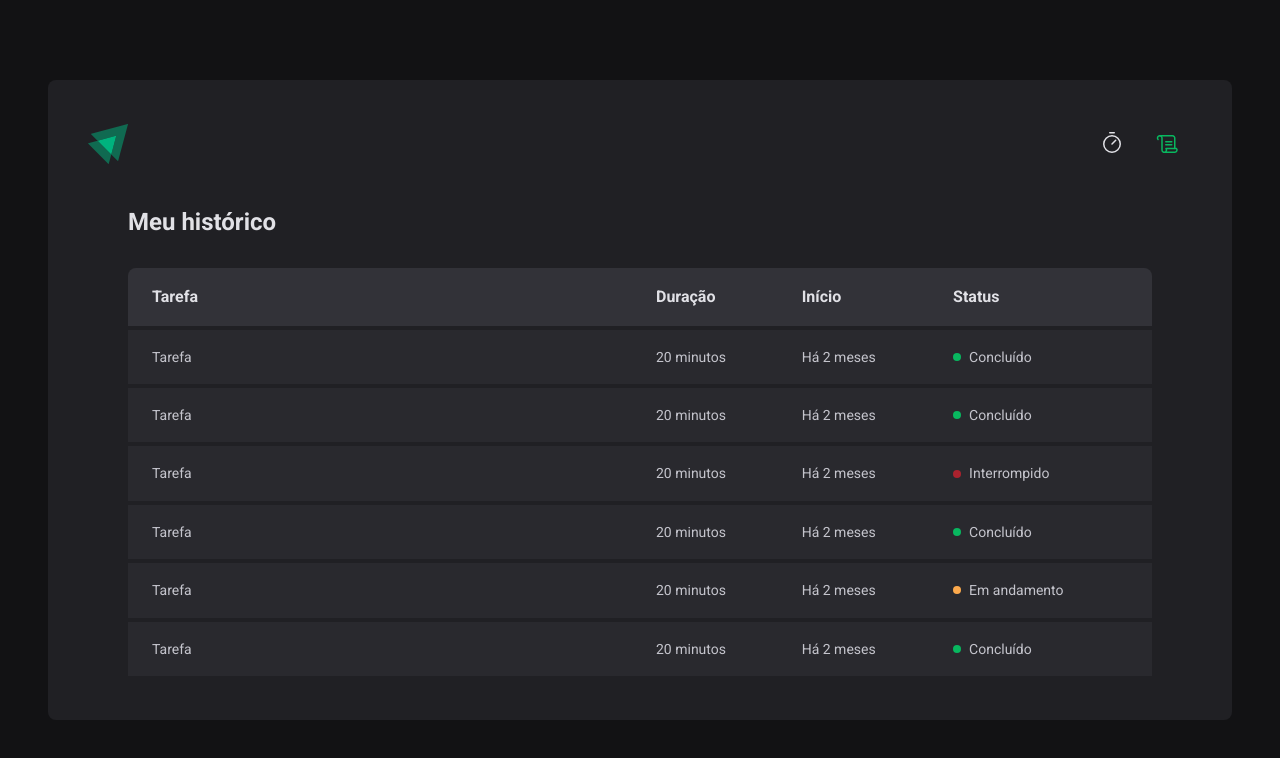
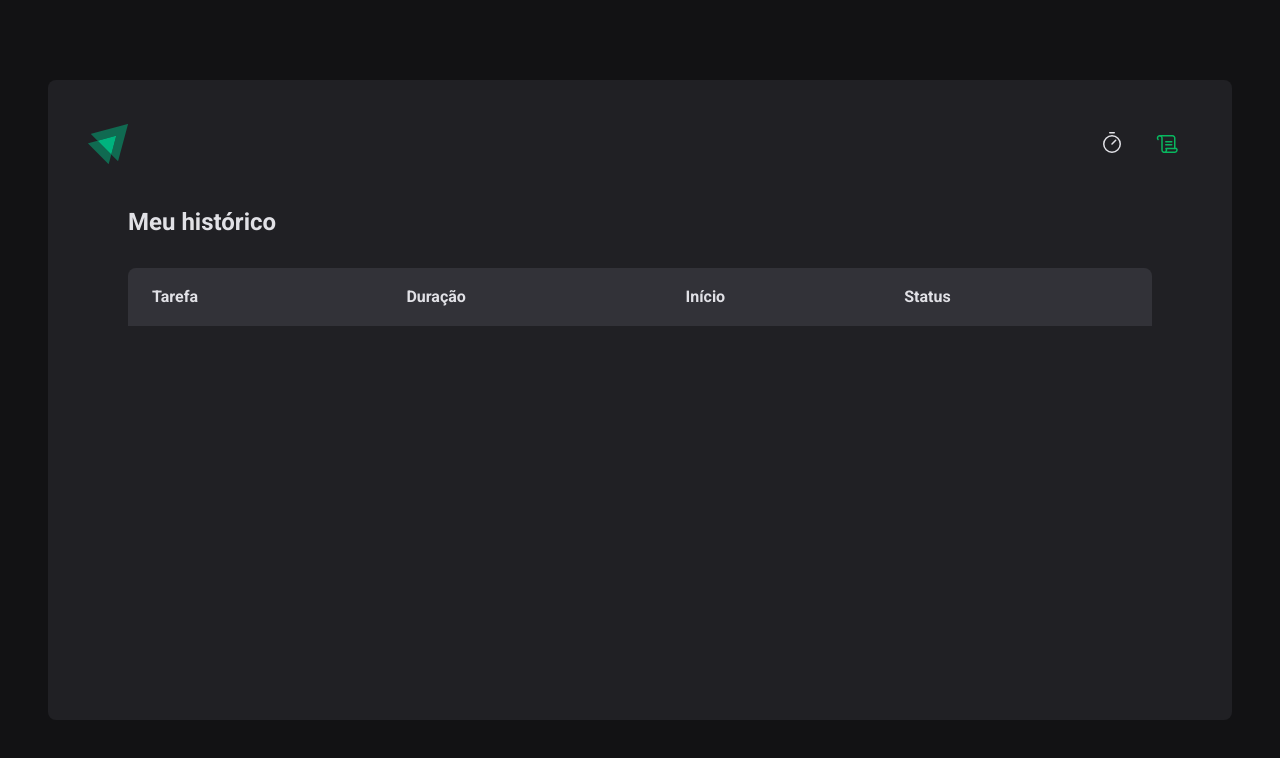
Before and after one commit to Luancss/Ignite-timer, a React (Create React App) app: page /history in a window 1280 px wide. Shown: the top 758 px of the page. Built offline with nearby package versions, Linux system fonts and the light colour scheme.

Commit message:
Listagem do histórico

```diff
--- a/src/pages/History/index.tsx
+++ b/src/pages/History/index.tsx
@@ -3,7 +3,7 @@
 import { CyclesContext } from "../../context/CyclesContext";
 
 export function History() {
-  const {cycles} = useContext(CyclesContext)
+  const { cycles } = useContext(CyclesContext);
 
   return (
     <HistoryContainer>
@@ -20,54 +20,26 @@
             </tr>
           </thead>
           <tbody>
-            <tr>
-              <td>Tarefa</td>
-              <td>20 minutos</td>
-              <td>Há 2 meses</td>
-              <td>
-              <Status statusColor="green">Concluído</Status>
-              </td>
-            </tr>
-            <tr>
-              <td>Tarefa</td>
-              <td>20 minutos</td>
-              <td>Há 2 meses</td>
-              <td>
-              <Status statusColor="green">Concluído</Status>
-              </td>
-            </tr>
-            <tr>
-              <td>Tarefa</td>
-              <td>20 minutos</td>
-              <td>Há 2 meses</td>
-              <td>
-              <Status statusColor="red">Interrompido</Status>
-              </td>
-            </tr>
-            <tr>
-              <td>Tarefa</td>
-              <td>20 minutos</td>
-              <td>Há 2 meses</td>
-              <td>
-              <Status statusColor="green">Concluído</Status>
-              </td>
-            </tr>
-            <tr>
-              <td>Tarefa</td>
-              <td>20 minutos</td>
-              <td>Há 2 meses</td>
-              <td>
-                <Status statusColor="yellow">Em andamento</Status>
-              </td>
-            </tr>
-            <tr>
-              <td>Tarefa</td>
-              <td>20 minutos</td>
-              <td>Há 2 meses</td>
-              <td>
-              <Status statusColor="green">Concluído</Status>
-              </td>
-            </tr>
+            {cycles.map((cycle) => {
+              return (
+                <tr key={cycle.id}>
+                  <td>{cycle.task}</td>
+                  <td>{cycle.minutesAmount} minutos</td>
+                  <td>{cycle.startDate.toISOString()}</td>
+                  <td>
+                    {cycle.finishedDate && (
+                      <Status statusColor="green">Concluído</Status>
+                    )}
+                    {cycle.interruptedDate && (
+                      <Status statusColor="red">Interrompido</Status>
+                    )}
+                    {!cycle.interruptedDate && !cycle.interruptedDate && (
+                      <Status statusColor="yellow">Em andamento</Status>
+                    )}
+                  </td>
+                </tr>
+              );
+            })}
           </tbody>
         </table>
       </HistoryList>
```
